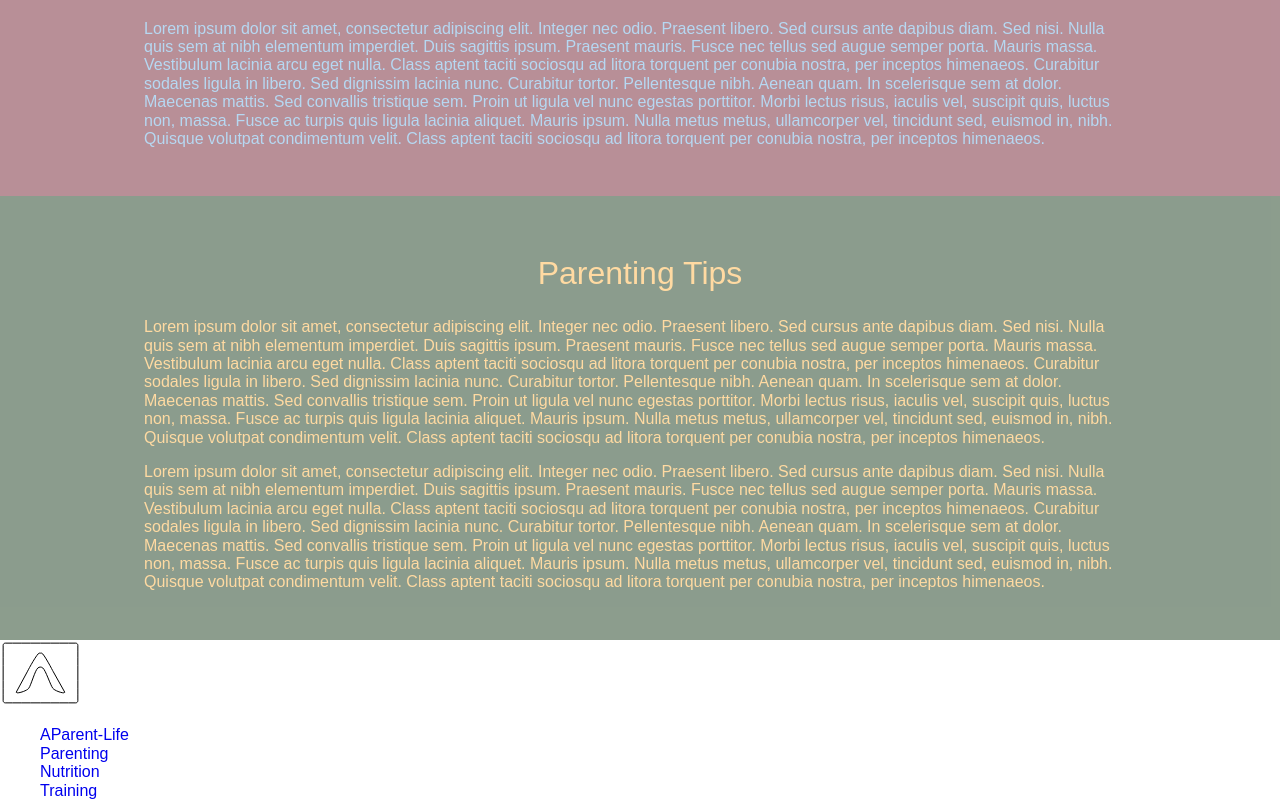
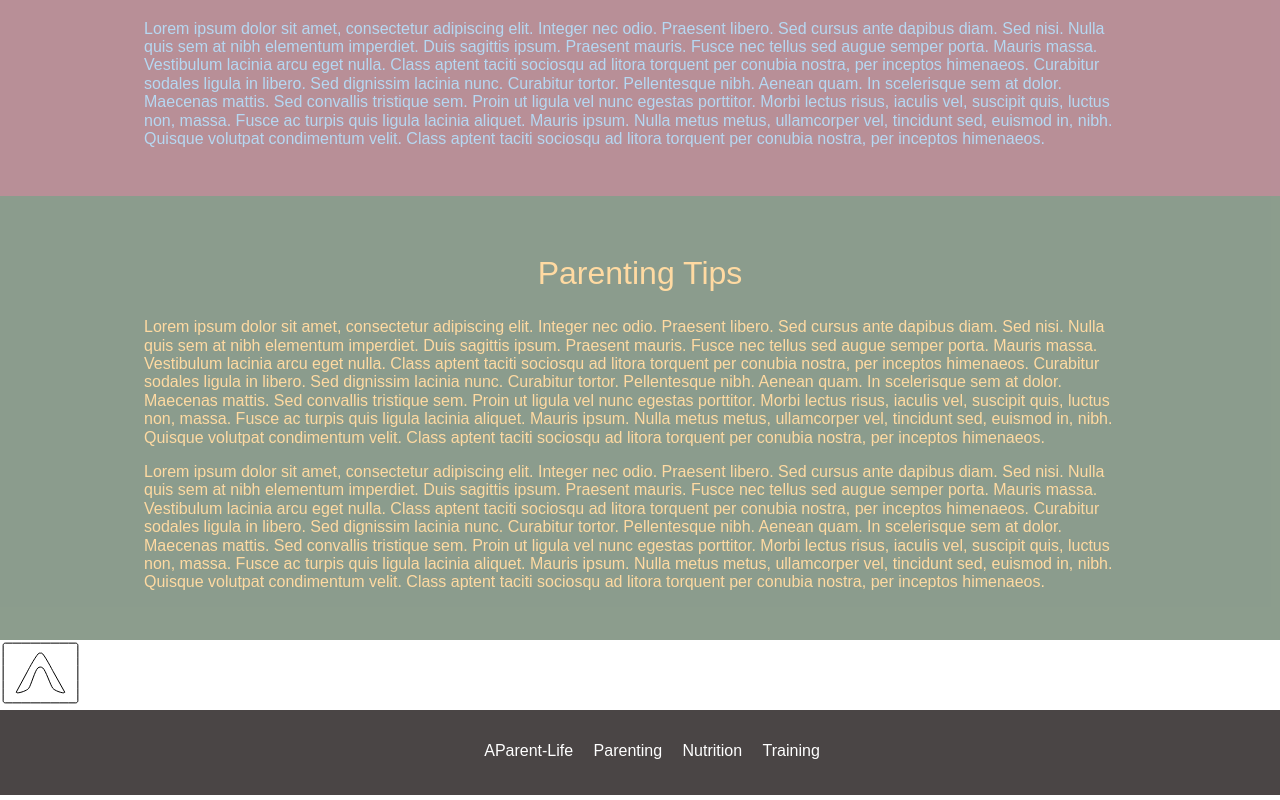
Before and after one commit to Aparent-life/AParentLife, a website: page app/index.html in a window 1280 px wide. Shown: the part 918-1718 px from the top of the page. Drawn offline with Linux system fonts and the light colour scheme.

Commit message:
Completed Styling Footer

```diff
--- /dev/null
+++ b/app/assets/style/modules/_footer.css
@@ -0,0 +1,5 @@
+.footer {
+  background: $darkGrey;
+  padding: 1rem 0;
+  text-align: center;
+}
--- /dev/null
+++ b/app/assets/style/modules/_nav.css
@@ -0,0 +1,27 @@
+.nav {
+
+  & li {
+    display: inline-block;
+    padding-right: 1em;
+  }
+
+  & a {
+    color: $mainWhite;
+    padding-bottom: .25em;
+
+    &:after {
+      content: '';
+       display: block;
+       margin: auto;
+       height: 2px;
+       width: 0px;
+       background: transparent;
+       transition: width .5s ease, background-color .5s ease;
+    }
+
+    &:hover:after {
+      width: 100%;
+      background: $mainRed;
+    }
+  }
+}
--- a/app/assets/style/style.css
+++ b/app/assets/style/style.css
@@ -9,3 +9,5 @@
 @import "modules/_menuToggler";
 @import "modules/_wrapper";
 @import "modules/_page-section";
+@import "modules/_footer";
+@import "modules/_nav";
--- a/app/index.html
+++ b/app/index.html
@@ -17,7 +17,7 @@
 
     <input id="menuToggler" type="checkbox"></input>
 
-    <header class="side-nav">
+    <header class="side-nav nav">
       <label for="menuToggler" class="side-nav__menuArrow">◀</label>
       <nav class="side-nav__pages">
           <ul>
@@ -160,7 +160,7 @@
 
     </main>
 
-    <footer>
+    <footer class="footer nav">
         <nav>
             <ul>
                 <li><a href="Index.html">AParent-Life</a></li>
--- a/app/temp/style/style.css
+++ b/app/temp/style/style.css
@@ -695,14 +695,6 @@ background: #2f5572;
 .side-nav__pages a {
   color: #70b3e6;
   padding-bottom: .125rem;
-  opacity: 0;
-  -webkit-transition: all .3s ease-out;
-  transition: all .3s ease-out;
-}
-
-.side-nav__pages a:hover {
-  color: #FFF;
-  border-bottom: 2px solid #da1b1b;
 }
 
 .side-nav__menuArrow {
@@ -828,3 +820,35 @@ padding: 1rem 2rem;
     padding: 0 5rem;
   }
 }
+
+.footer {
+  background: #4a4545;
+  padding: 1rem 0;
+  text-align: center;
+}
+
+.nav li {
+  display: inline-block;
+  padding-right: 1em;
+}
+
+.nav a {
+  color: #FFF;
+  padding-bottom: .25em;
+}
+
+.nav a:after {
+  content: '';
+  display: block;
+  margin: auto;
+  height: 2px;
+  width: 0px;
+  background: transparent;
+  -webkit-transition: width .5s ease, background-color .5s ease;
+  transition: width .5s ease, background-color .5s ease;
+}
+
+.nav a:hover:after {
+  width: 100%;
+  background: #da1b1b;
+}
```
Also changed, not shown: app/assets/style/modules/_side-nav.css (+0 -7 lines).
